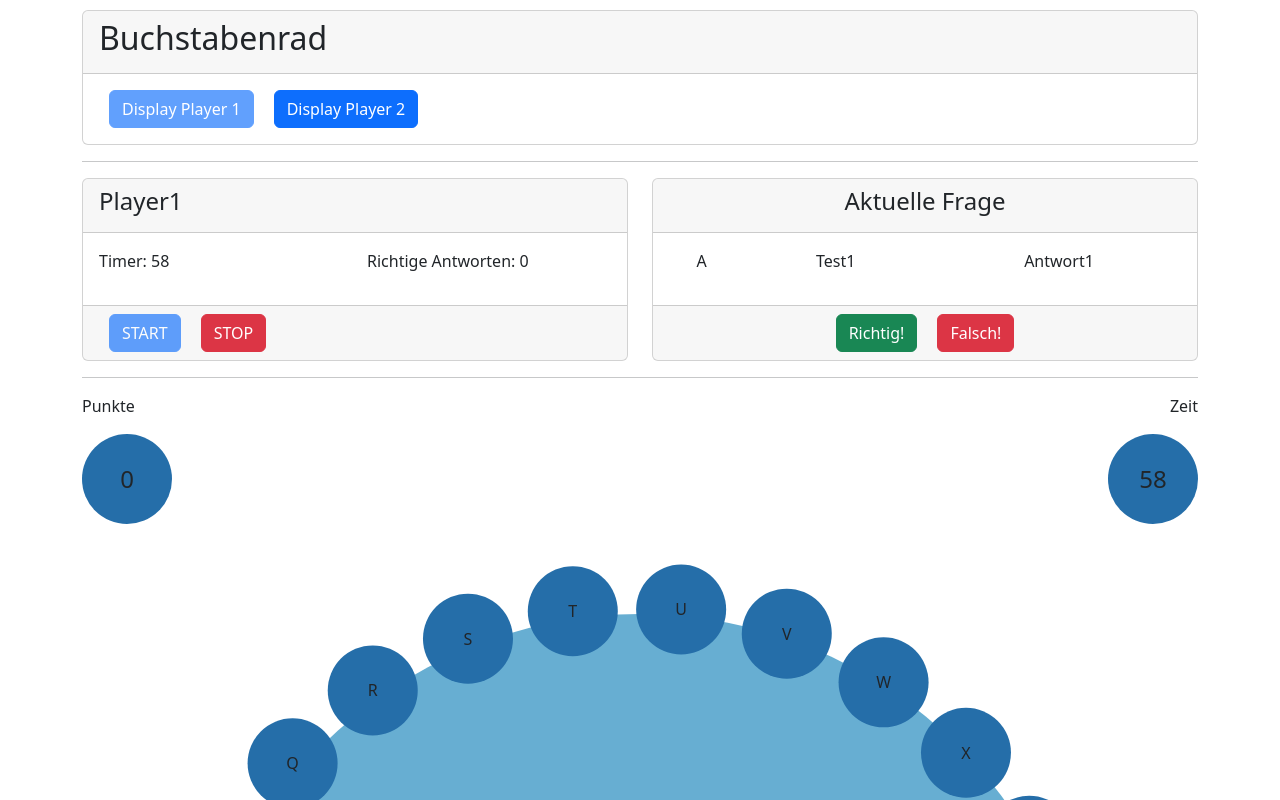
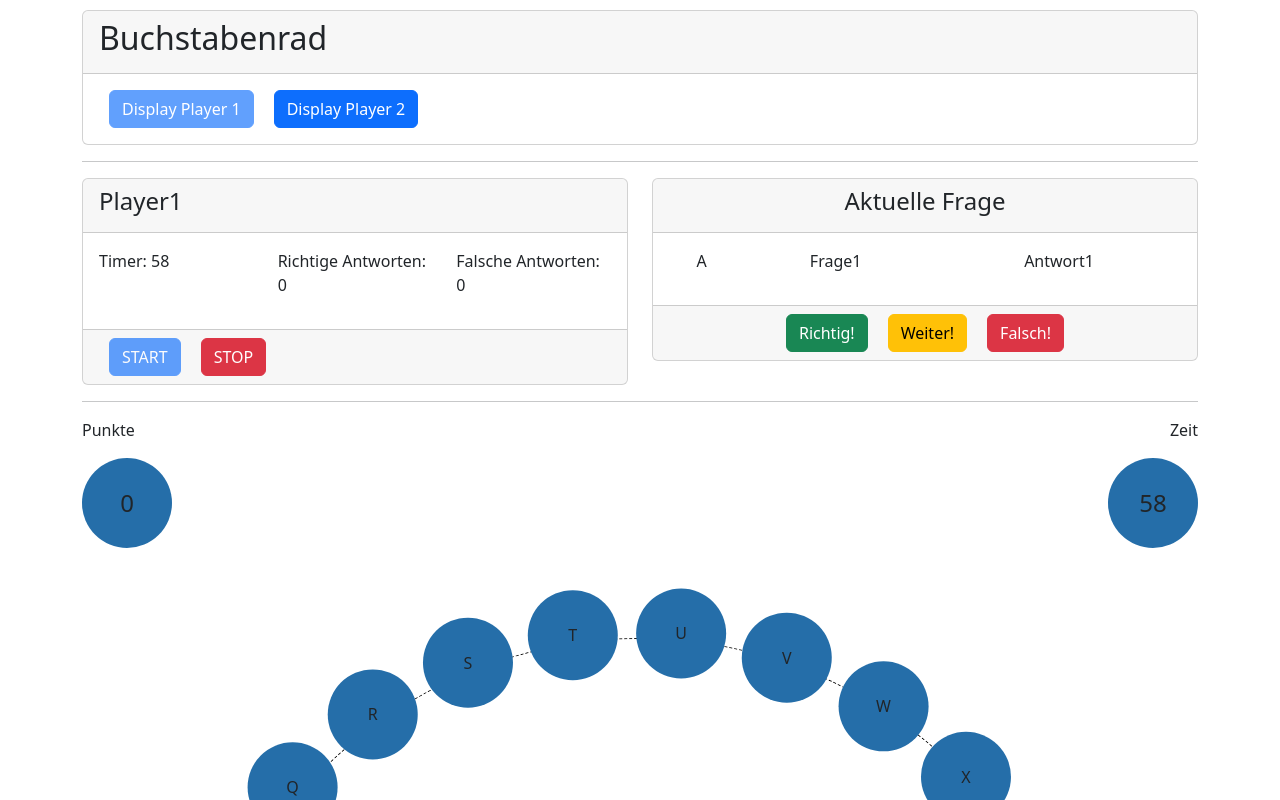
Before and after one commit to erickubenka/buchstabenbattle-app, an Angular app in the folder angular-app/: page /admin/wheels in a window 1280 px wide. Both pictures are taken after a click on the button "START". Shown: the top 800 px of the page. Built offline with nearby package versions, Linux system fonts and the light colour scheme.

Commit message:
Updated wheel-component to have correct and wrong answers and now wrong answered questions will be skipped.

```diff
--- a/angular-app/src/app/wheel/wheel.component.html
+++ b/angular-app/src/app/wheel/wheel.component.html
@@ -6,17 +6,20 @@
       </div>
       <div class="card-body">
         <div class="row">
-          <div class="col-6">
+          <div class="col-4">
             <p>
               Timer: {{timer}}
             </p>
           </div>
-          <div class="col-6">
-            <ng-container *ngIf="timer>0">
+          <div class="col-4">
               <p>
-                Richtige Antworten: {{correctAnswersGiven}}
+                Richtige Antworten: {{answersGivenCorrectly}}
               </p>
-            </ng-container>
+          </div>
+          <div class="col-4">
+            <p>
+              Falsche Antworten: {{answersGiven - answersGivenCorrectly}}
+            </p>
           </div>
         </div>
       </div>
@@ -55,6 +58,8 @@
           <div class="card-footer" *ngIf="index == nextQuestionIndex">
             <input type="button" (click)="giveCorrectAnswer(question, index)" value="Richtig!" class="btn btn-success"
                    [disabled]="!isTimerStarted"/>
+            <input type="button" (click)="skipAnswer(question, index)" value="Weiter!" class="btn btn-warning"
+                   [disabled]="!isTimerStarted"/>
             <input type="button" (click)="giveWrongAnswer(question, index)" value="Falsch!" class="btn btn-danger"
                    [disabled]="!isTimerStarted"/>
           </div>
@@ -77,7 +82,7 @@
       <div class="row">
         <div class="col-12">
           <div class="rounded-circle timer-circle text-center font-weight-bold">
-            {{correctAnswersGiven}}
+            {{answersGivenCorrectly}}
           </div>
         </div>
       </div>
@@ -101,7 +106,7 @@
   </div>
   <div class="circle-wrapper">
     <div *ngFor="let question of questionList; let index=index;" class="circle deg-{{index}}"
-         [ngClass]="{'disabled': question.answeredCorrectly}">
+         [ngClass]="{'circle-correctly': question.isAnswered && question.isAnsweredCorrectly, 'circle-wrong': question.isAnswered && !question.isAnsweredCorrectly}">
       {{question.letter}}
     </div>
   </div>
--- a/angular-app/src/app/wheel/wheel.component.scss
+++ b/angular-app/src/app/wheel/wheel.component.scss
@@ -1,8 +1,9 @@
 @import "src/assets/styles/app.scss";
 
-$circle-wrapper-color: rgb(103, 174, 210);
+$circle-wrapper-color: #FFFFF;
 $circle-color: rgb(37, 110, 169);
-$circle-color-disabled: rgb(86, 86, 86);
+$circle-color-correctly: rgb(23, 169, 0);
+$circle-color-wrong: rgb(232, 64, 64);
 
 $circle-wrapper-size: 900px;
 $circle-size: ($circle-wrapper-size/10);
@@ -27,6 +28,7 @@ $translate-size: ($circle-wrapper-size/2)+1;
   background: $circle-wrapper-color;
   position: relative;
   margin: $circle-size auto;
+  border: 1px dashed #000000;
 }
 
 .circle {
@@ -42,8 +44,12 @@ $translate-size: ($circle-wrapper-size/2)+1;
   text-align: center;
   line-height: $circle-size;
 
-  &.disabled {
-    background: $circle-color-disabled;
+  &.circle-correctly {
+    background: $circle-color-correctly;
+  }
+
+  &.circle-wrong {
+    background: $circle-color-wrong;
   }
 }
 
--- a/angular-app/src/app/wheel/wheel.component.ts
+++ b/angular-app/src/app/wheel/wheel.component.ts
@@ -11,35 +11,36 @@ export class WheelComponent {
   @Input() name: string = "";
 
   questionList = [
-    new Question("A", "Test1", "Antwort1", false),
-    new Question("B", "Test1", "Antwort1", false),
-    new Question("C", "Test1", "Antwort1", false),
-    new Question("D", "Test1", "Antwort1", false),
-    new Question("E", "Test1", "Antwort1", false),
-    new Question("F", "Test1", "Antwort1", false),
-    new Question("G", "Test1", "Antwort1", false),
-    new Question("H", "Test1", "Antwort1", false),
-    new Question("I", "Test1", "Antwort1", false),
-    new Question("J", "Test1", "Antwort1", false),
-    new Question("K", "Test1", "Antwort1", false),
-    new Question("L", "Test1", "Antwort1", false),
-    new Question("M", "Test1", "Antwort1", false),
-    new Question("N", "Test1", "Antwort1", false),
-    new Question("O", "Test1", "Antwort1", false),
-    new Question("P", "Test1", "Antwort1", false),
-    new Question("Q", "Test1", "Antwort1", false),
-    new Question("R", "Test1", "Antwort1", false),
-    new Question("S", "Test1", "Antwort1", false),
-    new Question("T", "Test1", "Antwort1", false),
-    new Question("U", "Test1", "Antwort1", false),
-    new Question("V", "Test1", "Antwort1", false),
-    new Question("W", "Test1", "Antwort1", false),
-    new Question("X", "Test1", "Antwort1", false),
-    new Question("Y", "Test1", "Antwort1", false),
-    new Question("Z", "Test1", "Antwort1", false),
+    new Question("A", "Frage1", "Antwort1", false, false),
+    new Question("B", "Frage1", "Antwort1", false, false),
+    new Question("C", "Frage1", "Antwort1", false, false),
+    new Question("D", "Frage1", "Antwort1", false, false),
+    new Question("E", "Frage1", "Antwort1", false, false),
+    new Question("F", "Frage1", "Antwort1", false, false),
+    new Question("G", "Frage1", "Antwort1", false, false),
+    new Question("H", "Frage1", "Antwort1", false, false),
+    new Question("I", "Frage1", "Antwort1", false, false),
+    new Question("J", "Frage1", "Antwort1", false, false),
+    new Question("K", "Frage1", "Antwort1", false, false),
+    new Question("L", "Frage1", "Antwort1", false, false),
+    new Question("M", "Frage1", "Antwort1", false, false),
+    new Question("N", "Frage1", "Antwort1", false, false),
+    new Question("O", "Frage1", "Antwort1", false, false),
+    new Question("P", "Frage1", "Antwort1", false, false),
+    new Question("Q", "Frage1", "Antwort1", false, false),
+    new Question("R", "Frage1", "Antwort1", false, false),
+    new Question("S", "Frage1", "Antwort1", false, false),
+    new Question("T", "Frage1", "Antwort1", false, false),
+    new Question("U", "Frage1", "Antwort1", false, false),
+    new Question("V", "Frage1", "Antwort1", false, false),
+    new Question("W", "Frage1", "Antwort1", false, false),
+    new Question("X", "Frage1", "Antwort1", false, false),
+    new Question("Y", "Frage1", "Antwort1", false, false),
+    new Question("Z", "Frage1", "Antwort1", false, false),
   ];
 
-  correctAnswersGiven = 0;
+  answersGivenCorrectly = 0;
+  answersGiven = 0;
   nextQuestionIndex = 0;
   timer = 60;
   isTimerStarted = false;
@@ -61,58 +62,65 @@ export class WheelComponent {
   stopTimer() {
     this.isTimerStarted = false;
     clearInterval(this.timerInterval);
-    console.log("Timer stopped: " + this.timer);
+    console.log("Timer stopped at " + this.timer);
   }
 
   giveCorrectAnswer(question: Question, index: number) {
-    question.answeredCorrectly = true;
-    this.correctAnswersGiven = this.questionList.filter(q => q.answeredCorrectly).length;
+    question.isAnswered = true;
+    question.isAnsweredCorrectly = true;
+    this.answersGiven = this.questionList.filter(q => q.isAnswered).length;
+    this.answersGivenCorrectly = this.questionList.filter(q => q.isAnswered && q.isAnsweredCorrectly).length;
+
     this.nextQuestionIndex = this.getNextQuestionIndex(index);
 
-    // end game because every thing was right.
-    if (this.correctAnswersGiven == this.questionList.length) {
-      console.log("Game ended: timer stopped.");
+    if (this.answersGiven == this.questionList.length) {
+      console.log("Game ended: Every Question done.");
       this.stopTimer();
     }
   }
 
   giveWrongAnswer(question: Question, index: number) {
-    // determine if other player is eliminated
+
+    question.isAnswered = true;
+    question.isAnsweredCorrectly = false;
+    this.answersGiven = this.questionList.filter(q => q.isAnswered).length;
+    // handling wrong answer is like skipped answer
+    this.skipAnswer(question, index);
+  }
+
+  skipAnswer(question: Question, index: number) {
+
+    // todo:: determine if other player is eliminated
     // if no, stop time, switch component
     this.stopTimer();
-    console.log("Wrong answer given. Other players turn.");
 
     // if yes, show next question
     this.nextQuestionIndex = this.getNextQuestionIndex(index);
-    console.log("Wrong answer given. Other player eliminated. Still your turn.");
   }
 
   private getNextQuestionIndex(index: number): number {
 
-    if (this.correctAnswersGiven == this.questionList.length) {
+    // early exit because every answer given was already right.
+    if (this.answersGiven == this.questionList.length) {
       return -1;
     }
 
-    // next index available?
     let nextIndex = index + 1;
 
-    // no : is it a run over?
     if (nextIndex >= this.questionList.length) {
       nextIndex = 0;
     }
 
     do {
-      // no: add index once again.
-      if (this.questionList[nextIndex].answeredCorrectly) {
+      if (this.questionList[nextIndex].isAnswered) {
         nextIndex++;
       }
 
-      // no : is it a run over?
       if (nextIndex >= this.questionList.length) {
         nextIndex = 0;
       }
 
-    } while (this.questionList[nextIndex].answeredCorrectly)
+    } while (this.questionList[nextIndex].isAnswered)
 
     return nextIndex;
   }
@@ -123,12 +131,14 @@ export class Question {
   public letter: string;
   public question: string;
   public answer: string;
-  public answeredCorrectly: boolean;
+  public isAnswered: boolean;
+  public isAnsweredCorrectly: boolean;
 
-  constructor(letter: string, question: string, answer: string, answeredCorrectly: boolean) {
+  constructor(letter: string, question: string, answer: string, isAnswered: boolean, answeredCorrectly: boolean) {
     this.letter = letter;
     this.question = question;
     this.answer = answer;
-    this.answeredCorrectly = answeredCorrectly;
+    this.isAnswered = isAnswered
+    this.isAnsweredCorrectly = answeredCorrectly;
   }
 }
```
